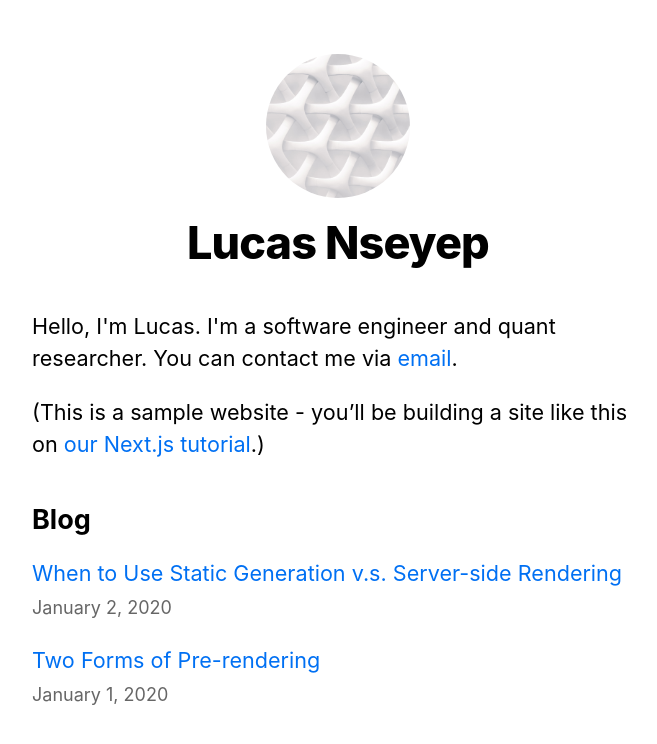
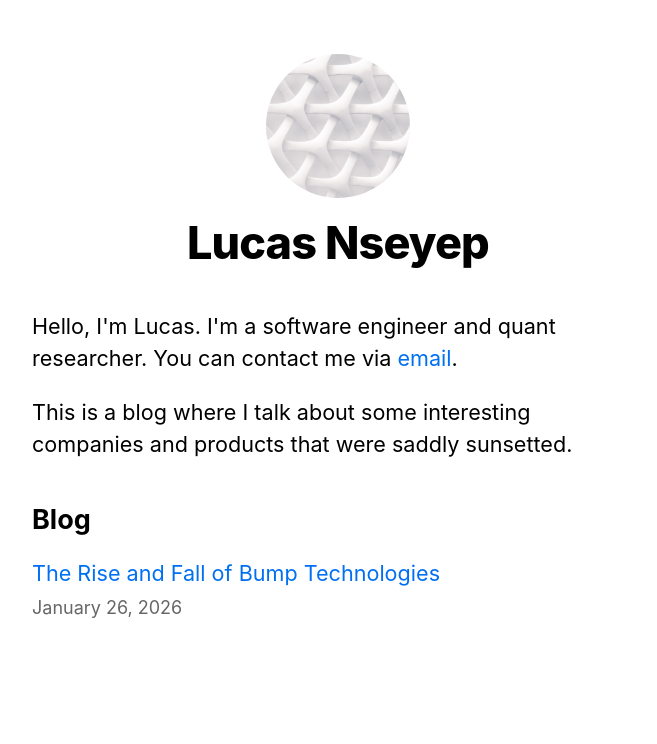
Before and after one commit to LucasNseyep/sunset-yard, a Next.js app: page / in a window 1280 px wide. Shown: the top 744 px of the page, without its empty margins (302-959 px from the left). Built offline with nearby package versions, Linux system fonts and the light colour scheme.

Commit message:
post: bump

```diff
--- a/pages/index.js
+++ b/pages/index.js
@@ -24,8 +24,7 @@ export default function Home({ allPostsData }) {
       <section className={utilStyles.headingMd}>
         <p>Hello, I'm Lucas. I'm a software engineer and quant researcher. You can contact me via <Link href="mailto:lucas.nseyep@gmail.com">email</Link>.</p>
         <p>
-          (This is a sample website - you’ll be building a site like this on{' '}
-          <a href="https://nextjs.org/learn">our Next.js tutorial</a>.)
+          This is a blog where I talk about some interesting companies and products that were saddly sunsetted.
         </p>
       </section>
       <section className={`${utilStyles.headingMd} ${utilStyles.padding1px}`}>
--- /dev/null
+++ b/posts/bump.md
@@ -0,0 +1,26 @@
+---
+title: 'The Rise and Fall of Bump Technologies'
+date: '2026-01-26'
+---
+
+In the fast-paced world of mobile technology, few applications have captured the imagination and attention of users like [Bump](https://www.youtube.com/watch?v=I3rG2OfgdCE).
+
+Founded in 2008 by David Lieb, Andy Huibers, and Jake Mintz, Bump Technologies introduced a revolutionary iOS and Android app that allowed smartphone users to seamlessly transfer contact information, photos, and files between devices by simply physically bumping them together.
+
+The genesis of Bump stemmed from a personal pain point David Lieb experienced during his MBA. Struggling to exchange contact information with classmates, [Lieb](https://www.linkedin.com/in/davidlieb/) recognised the potential for a solution in the nascent smartphone market, particularly with the iPhone. Inspired by the success of a classmate's app and armed with a background in engineering (Electrical Engineering Undergrad and a Master's degree in Machine Learning), Lieb embarked on a journey to develop a novel solution to the problem.
+
+What set Bump apart was its innovative use of accelerometers, GPS, and wifi technology to facilitate seamless device-to-device communication. By using these technologies, Bump created a simple and intuitive user experience that resonated with users and quickly gained popularity.
+
+The act of physically bumping phones together became iconic.
+
+Bump's go-to-market strategy was characterised by a combination of organic growth and strategic partnerships. Leveraging the growing popularity of the iPhone and the burgeoning app store ecosystem, Bump capitalised on media interest and user enthusiasm to drive adoption. Additionally, the company's participation in initiatives such as Apple’s  ["there's an app for that"](https://www.youtube.com/watch?v=6U8mlfweVXc) campaign – after being broadcast as the [billionth app](https://www.apple.com/uk/newsroom/2009/04/24Apples-Revolutionary-App-Store-Downloads-Top-One-Billion-in-Just-Nine-Months/#:~:text=The%20one%20billionth%20app%2C%20Bump%20created%20by,Connor%20Mulcahey%2C%20age%2013%2C%20of%20Weston%2C%20CT.) store download – helped to further elevate its profile and increase downloads.
+
+Additionally, the company's pivot towards peer-to-peer photo-sharing with the launch of [Flock](https://vimeo.com/46398388) failed to replicate the same level of success. Even with the large number of downloads, very few people used the app regularly. Even the power users only used it occasionally. One main reason for the lack of active users is that even if images were exchanged, smartphones had limited storage, and people were reluctant to back things up, as this could only be done by connecting phones to computers, which added friction.
+
+In terms of intellectual property, Bump Technologies held several patents related to inter-device communication and bumping technology, providing a foundation for its innovative solutions. However, despite these advancements, the company ultimately struggled to maintain its competitive edge in a rapidly evolving market.
+
+The lack of active users also made it difficult to find a convincing monetisation model (ads, subscriptions, etc), highlighting the difficulty of maintaining relevance in a rapidly evolving industry.
+
+Recognising the need for strategic partnerships and resources to support continued growth, Bump Technologies decided to [sell to Google](https://techcrunch.com/2013/09/16/bump-mobile-contact-sharing-app-acquired-by-google-will-stay-alive-for-now/) in 2013. Not only did the Bump and Google have product and culture fit, but the acquisition also provided Bump with access to Google's vast resources and expertise, ultimately paving the way for the development of Google Photos.
+
+Thanks for reading :)
--- a/posts/pre-rendering.md
+++ /dev/null
@@ -1,11 +0,0 @@
----
-title: 'Two Forms of Pre-rendering'
-date: '2020-01-01'
----
-
-Next.js has two forms of pre-rendering: **Static Generation** and **Server-side Rendering**. The difference is in **when** it generates the HTML for a page.
-
-- **Static Generation** is the pre-rendering method that generates the HTML at **build time**. The pre-rendered HTML is then _reused_ on each request.
-- **Server-side Rendering** is the pre-rendering method that generates the HTML on **each request**.
-
-Importantly, Next.js lets you **choose** which pre-rendering form to use for each page. You can create a "hybrid" Next.js app by using Static Generation for most pages and using Server-side Rendering for others.
--- a/posts/ssg-ssr.md
+++ /dev/null
@@ -1,19 +0,0 @@
----
-title: 'When to Use Static Generation v.s. Server-side Rendering'
-date: '2020-01-02'
----
-
-We recommend using **Static Generation** (with and without data) whenever possible because your page can be built once and served by CDN, which makes it much faster than having a server render the page on every request.
-
-You can use Static Generation for many types of pages, including:
-
-- Marketing pages
-- Blog posts
-- E-commerce product listings
-- Help and documentation
-
-You should ask yourself: "Can I pre-render this page **ahead** of a user's request?" If the answer is yes, then you should choose Static Generation.
-
-On the other hand, Static Generation is **not** a good idea if you cannot pre-render a page ahead of a user's request. Maybe your page shows frequently updated data, and the page content changes on every request.
-
-In that case, you can use **Server-Side Rendering**. It will be slower, but the pre-rendered page will always be up-to-date. Or you can skip pre-rendering and use client-side JavaScript to populate data.
```
